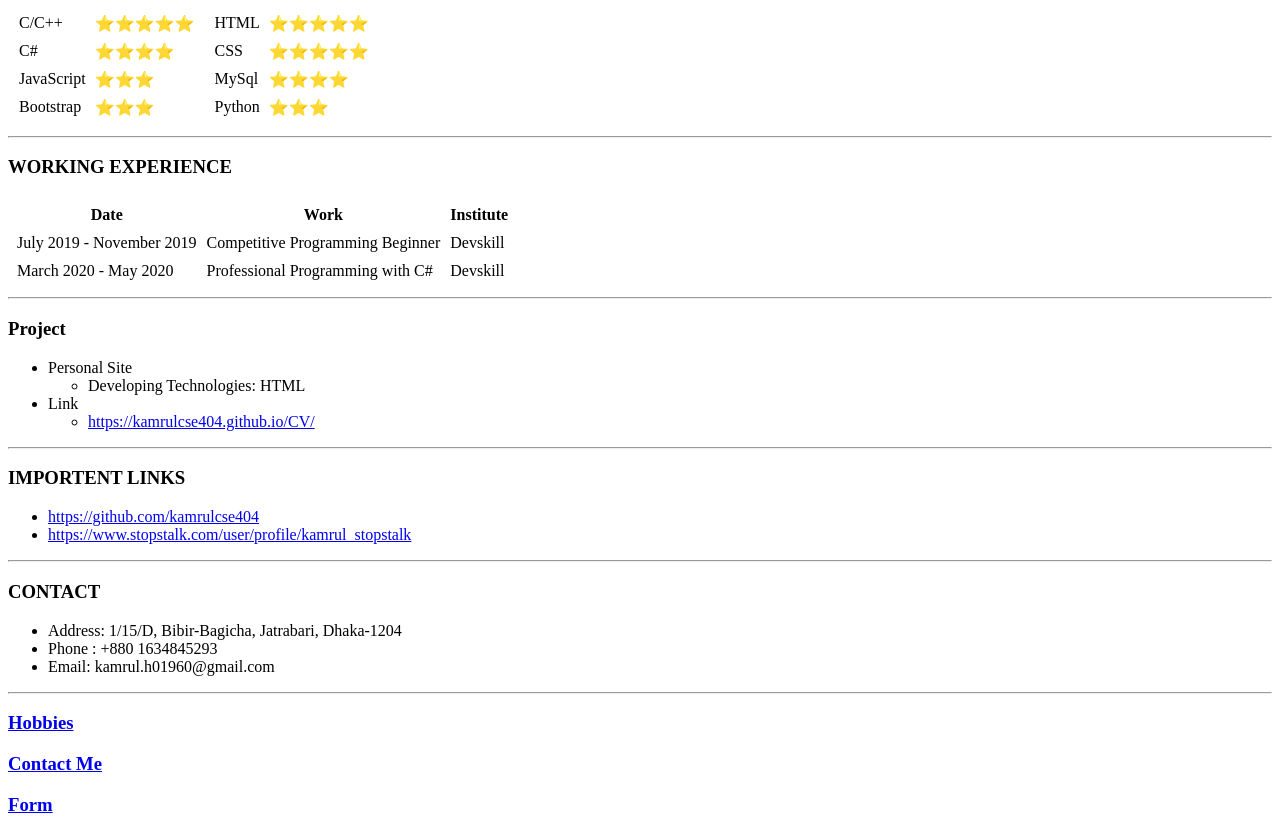
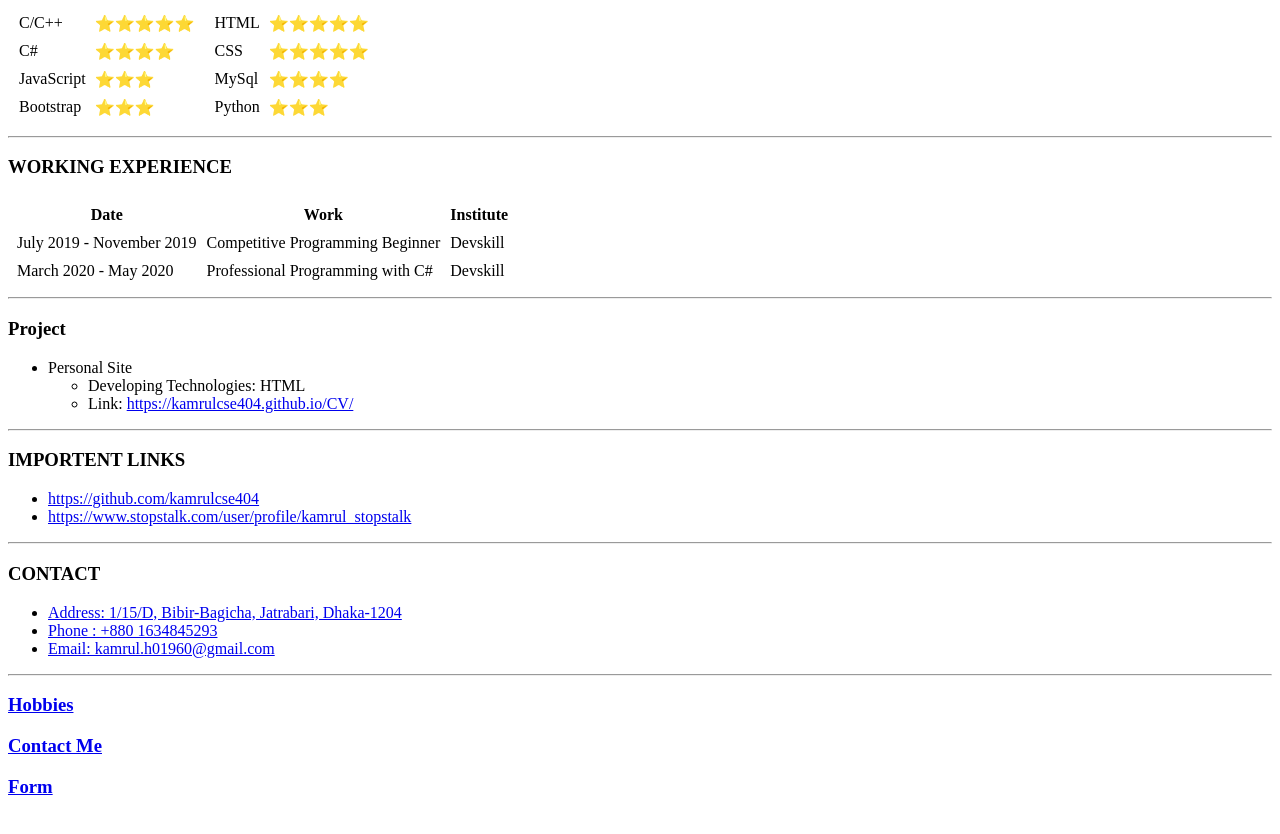
Before and after one commit to kamrulcse404/CV, a plain HTML site: page index.html in a window 1280 px wide. Shown: the part 1277-2111 px from the top of the page. Drawn offline with Linux system fonts and the light colour scheme.

Commit message:
Contact Link Added

```diff
--- a/index.html
+++ b/index.html
@@ -172,10 +172,7 @@
     <li>Personal Site</li>
     <ul>
       <li>Developing Technologies: HTML</li>
-    </ul>
-    <li>Link</li>
-    <ul>
-      <li><a href="https://kamrulcse404.github.io/CV/">https://kamrulcse404.github.io/CV/</a></li>
+      <li>Link: <a href="https://kamrulcse404.github.io/CV/">https://kamrulcse404.github.io/CV/</a></li>
     </ul>
   </ul>
   <hr>
@@ -188,9 +185,9 @@
   <hr>
   <h3>CONTACT</h3>
   <ul>
-    <li>Address: 1/15/D, Bibir-Bagicha, Jatrabari, Dhaka-1204</li>
-    <li>Phone : +880 1634845293</li>
-    <li>Email: kamrul.h01960@gmail.com</li>
+    <li><a href="https://www.google.com/maps/@23.7136983,90.4362462,16z">Address: 1/15/D, Bibir-Bagicha, Jatrabari, Dhaka-1204</a></li>
+    <li><a href="tel:+8801634845293">Phone : +880 1634845293</a></li>
+    <li><a href="mailto:kamrul.h01960@gmail.com">Email: kamrul.h01960@gmail.com</a></li>
   </ul>
   <hr>
 
```
